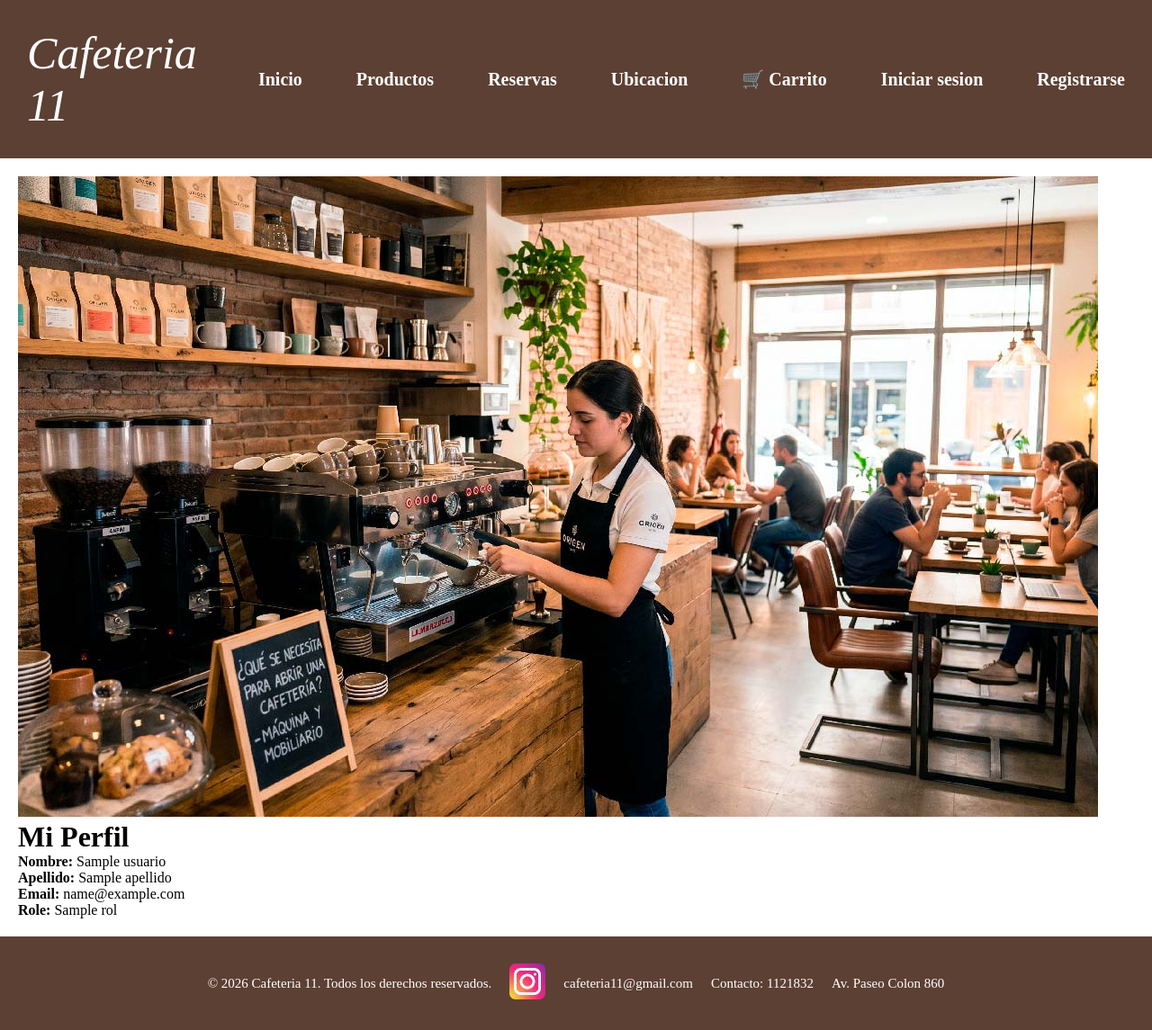
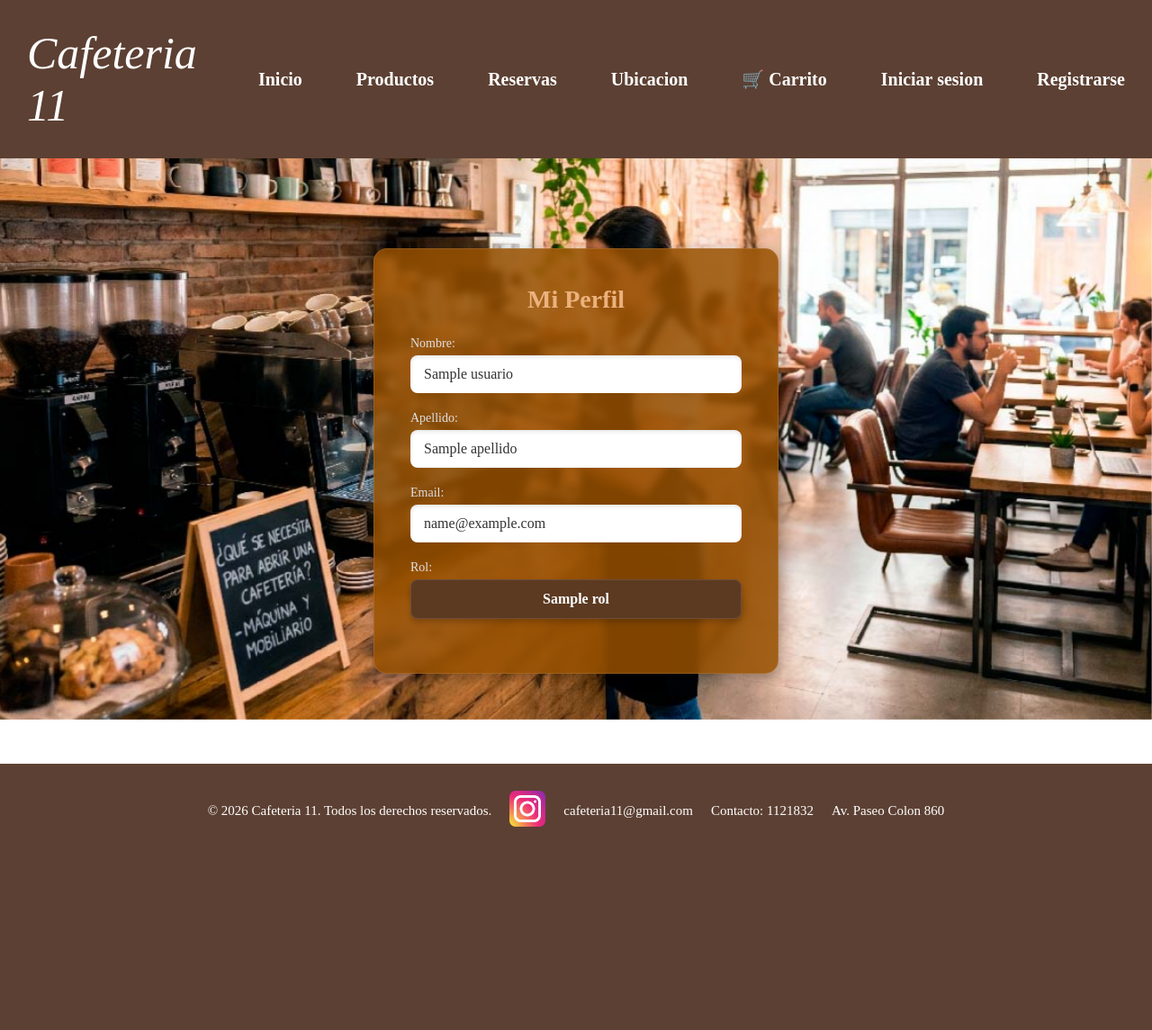
Before and after one commit to santiagoriost/Proyecto-final-integrador-IDS, a Flask app: template frontend/templates/perfil.html in a window 1280 px wide. Shown: the whole page at 90% size. After the commit the page ends 919 px from the top, so only its background shows below. Run offline with Flask 3, Linux system fonts and the light colour scheme; the template is opened without the code that fills it: most values are stand-ins (such as "Sample title", 1, 10 or a date in 2020).

Commit message:
agregue diseño css para carrito y perfil y ordene un poco sus html

```diff
--- a/frontend/static/styles/login.css
+++ b/frontend/static/styles/login.css
@@ -25,6 +25,7 @@
     border-radius: 15px;
     box-shadow: 0px 4px 15px rgba(0, 0, 0, 0.3);
     gap: 20px;
+    border: 1px solid rgba(255, 255, 255, 0.1);
 }
 
 /* Formulario interno */
--- a/frontend/static/styles/perfil.css
+++ b/frontend/static/styles/perfil.css
@@ -1,16 +1,67 @@
-.contenedor_perfil{
-    display: flex;
-    flex-direction: column;
-    align-items: center;
-    justify-content: center;
-    background-color: rgb(211 211 211 / 50%);
-    gap: 30px;
-    margin: 100px 670px;
-    padding: 50px;
-    border-style: hidden;
-    border-radius: 15px;
+body {
+    background-color: transparent !important;
+}
+#img_portada {
+    width: 100%;
+    height: 100vh;
+    object-fit: cover;
+    position: fixed;
+    top: 0;
+    left: 0;
+    z-index: -1;
 }
 
-.dato{
-    font-size: 18px;
+.contenedor_form {
+    background-color: rgba(151, 81, 1, 0.85);
+    backdrop-filter: blur(4px);
+    border-radius: 15px;
+    padding: 40px;
+    width: 100%;
+    max-width: 450px;
+    margin: 80px auto;
+    box-shadow: 0px 4px 15px rgba(0, 0, 0, 0.3);
+    border: 1px solid rgba(255, 255, 255, 0.1);
+    color: rgb(235, 178, 125);
+    box-sizing: border-box;
+    gap: 20px;
 }
+
+.contenedor_form h1 {
+    font-size: 28px;
+    margin-top: 0;
+    margin-bottom: 25px;
+    text-align: center;
+}
+
+.datos-perfil > div {
+    margin-bottom: 20px;
+}
+
+/* Estilo para las etiquetas (<label>) */
+.datos-perfil label {
+    display: block;
+    font-size: 14px;
+    font-weight: 500;
+    color: #e0e0e0;
+    margin-bottom: 5px;
+}
+
+.form_nombre_input p, .form_apellido_input p, .form_email_input p, .form_rol_input p {
+    background-color: #ffffff;
+    color: #333333;
+    padding: 12px 15px;
+    border-radius: 8px;
+    font-size: 16px;
+    margin: 0;
+    box-shadow: inset 0 2px 4px rgba(0,0,0,0.1);
+    box-sizing: border-box;
+}
+
+.form_rol_input p.rol-badge {
+    background-color: #5c3a21;
+    color: #ffffff;
+    font-weight: 600;
+    text-align: center;
+    border: 1px solid rgba(255,255,255,0.1);
+    box-shadow: 0 4px 6px rgba(0,0,0,0.2);
+}
--- a/frontend/static/styles/reset_password.css
+++ b/frontend/static/styles/reset_password.css
@@ -9,7 +9,7 @@
 }
 
 .contenedor_form{
-     display: flex;
+    display: flex;
     flex-direction: column;
     align-items: center;
     justify-content: center;
--- a/frontend/templates/perfil.html
+++ b/frontend/templates/perfil.html
@@ -1,6 +1,6 @@
 {% extends "base.html" %}
 
-{% block title %}mi perfil{% endblock %}
+{% block title %}Mi perfil{% endblock %}
 
 {% block extra_css %}
 <link rel="stylesheet" href="{{url_for('static', filename='styles/perfil.css')}}">
@@ -9,13 +9,39 @@
 {% block contenido %}
 <img src="{{ url_for('static', filename='imagenes/cafeteria_ejemplo.jpg') }}" id='img_portada' alt="cafeteria">
 
-<div class="perfil-container">
+<div class="contenedor_form">
     <h1>Mi Perfil</h1>
+
     <div class="datos-perfil">
-        <p><strong>Nombre:</strong> {{ usuario.nombre }}</p>
-        <p><strong>Apellido:</strong> {{ usuario.apellido }}</p>
-        <p><strong>Email:</strong> {{ usuario.email }}</p>
-        <p><strong>Role:</strong> {{ usuario.rol }}</p>
+
+        <div class="form_nombre">
+            <label>Nombre:</label>
+            <div class="form_nombre_input">
+                <p>{{ usuario.nombre }}</p>
+            </div>
+        </div>
+
+        <div class="form_apellido">
+            <label>Apellido:</label>
+            <div class="form_apellido_input">
+                <p>{{ usuario.apellido }}</p>
+            </div>
+        </div>
+
+        <div class="form_email">
+            <label>Email:</label>
+            <div class="form_email_input">
+                <p>{{ usuario.email }}</p>
+            </div>
+        </div>
+
+        <div class="form_rol">
+            <label>Rol:</label>
+            <div class="form_rol_input">
+                <p class="rol-badge">{{ usuario.rol }}</p>
+            </div>
+        </div>
+
     </div>
 </div>
 {% endblock %}
```
Also changed, not shown: frontend/static/styles/carrito.css (+61 -8 lines), frontend/templates/carrito.html (+21 -76 lines).
